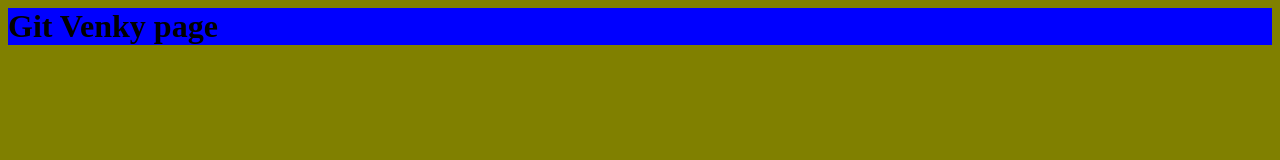
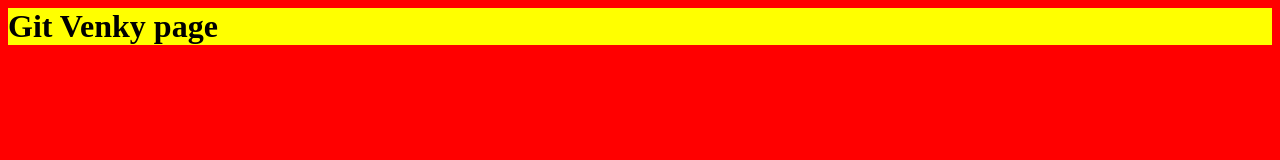
Before and after one commit to venkyprabhu/practice_git2, a plain HTML site: page index.html in a window 1280 px wide. Drawn offline with Linux system fonts and the light colour scheme.

Commit message:
red-yellow

```diff
--- a/styles.css
+++ b/styles.css
@@ -1,7 +1,7 @@
 body{
-    background-color: olive;
+    background-color: red;
 }
 
 h1{
-    background-color: blue;
+    background-color: yellow;
 }
```
